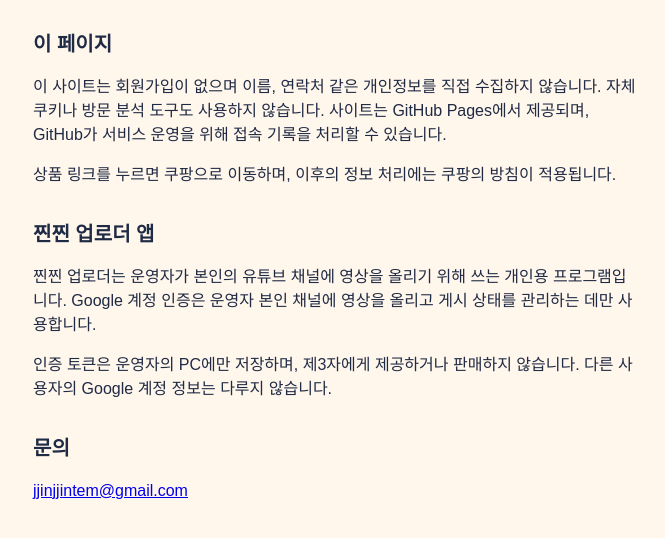
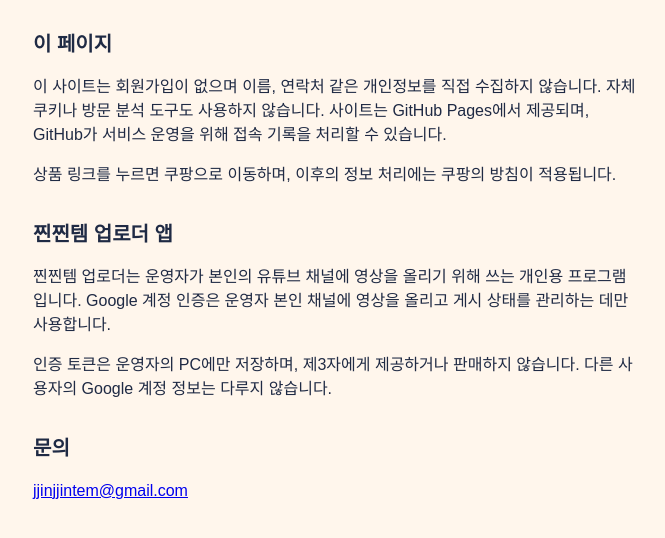
Before and after one commit to HyunsuJeon/jjinjjintem, a plain HTML site: page privacy.html in a window 1280 px wide. Shown: the part 76-614 px from the top of the page, without its empty margins (303-968 px from the left). Drawn offline with Linux system fonts and the light colour scheme.

Commit message:
2026-11-07 페이지 갱신

```diff
--- a/privacy.html
+++ b/privacy.html
@@ -42,8 +42,8 @@ summary { padding:12px 14px; background:#fff; border:1px solid var(--line); bord
 자체 쿠키나 방문 분석 도구도 사용하지 않습니다. 사이트는 GitHub Pages에서 제공되며,
 GitHub가 서비스 운영을 위해 접속 기록을 처리할 수 있습니다.</p>
 <p>상품 링크를 누르면 쿠팡으로 이동하며, 이후의 정보 처리에는 쿠팡의 방침이 적용됩니다.</p>
-<h2>찐찐 업로더 앱</h2>
-<p>찐찐 업로더는 운영자가 본인의 유튜브 채널에 영상을 올리기 위해 쓰는 개인용 프로그램입니다.
+<h2>찐찐템 업로더 앱</h2>
+<p>찐찐템 업로더는 운영자가 본인의 유튜브 채널에 영상을 올리기 위해 쓰는 개인용 프로그램입니다.
 Google 계정 인증은 운영자 본인 채널에 영상을 올리고 게시 상태를 관리하는 데만 사용합니다.</p>
 <p>인증 토큰은 운영자의 PC에만 저장하며, 제3자에게 제공하거나 판매하지 않습니다.
 다른 사용자의 Google 계정 정보는 다루지 않습니다.</p>
```
